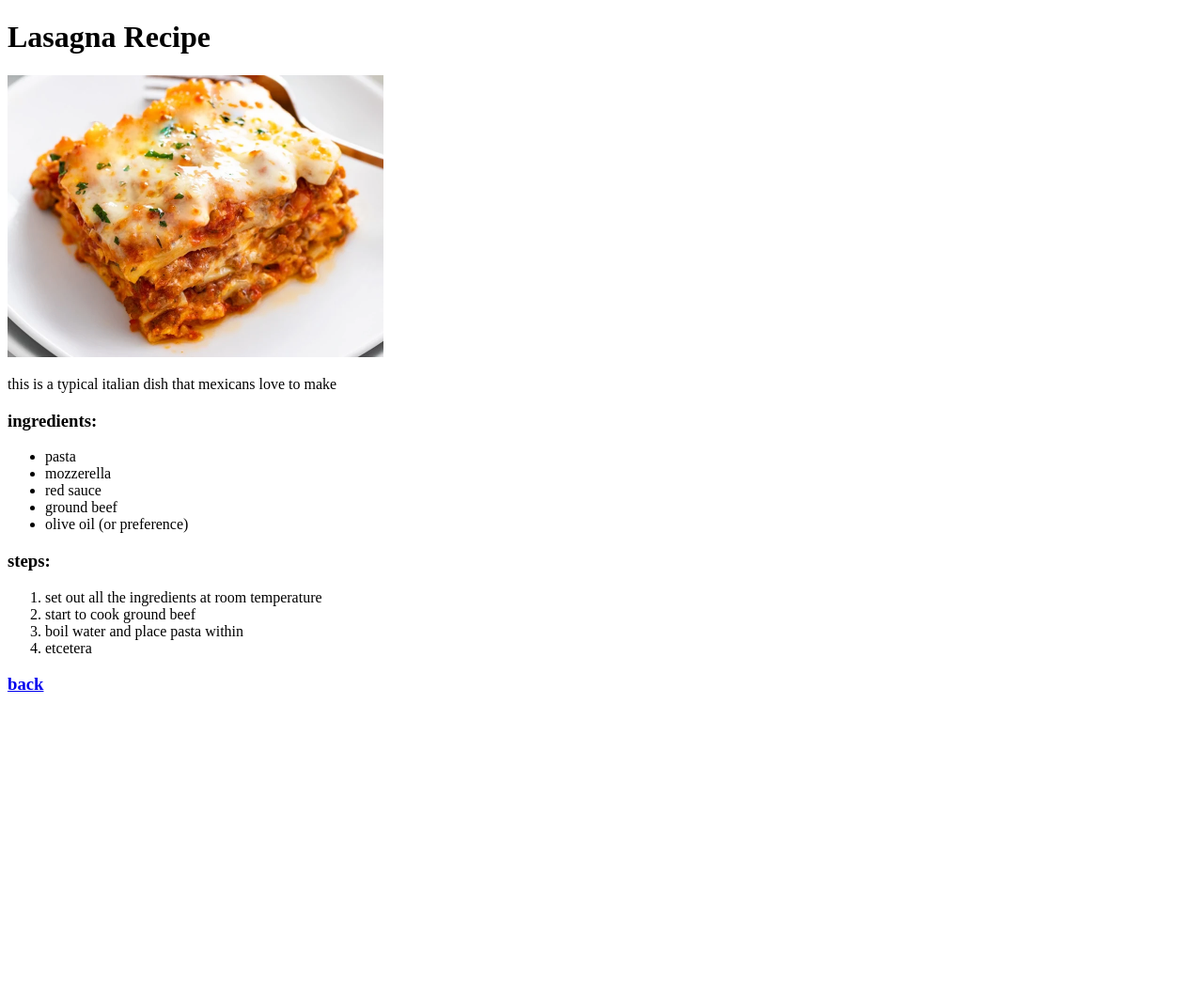
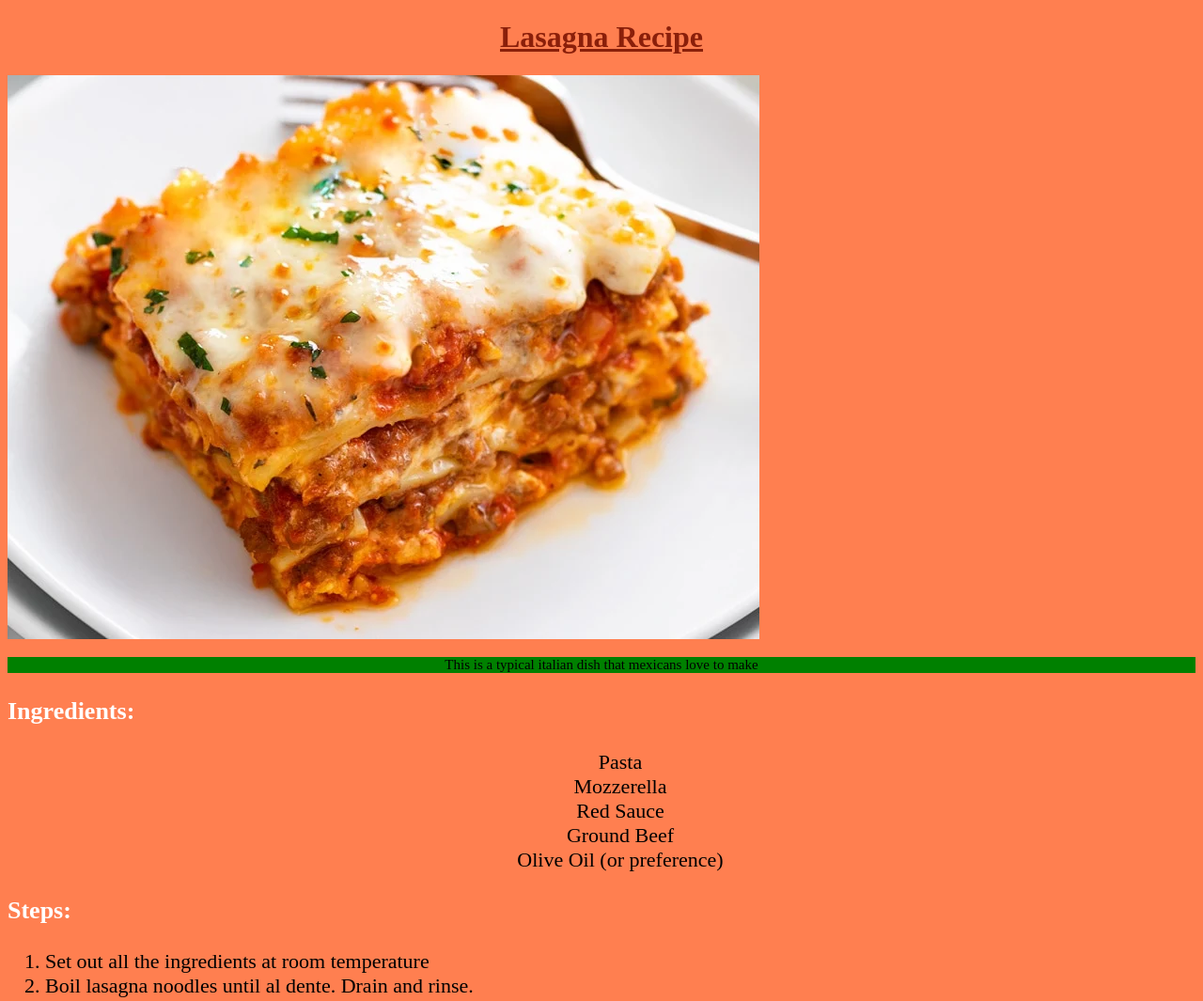
Before and after one commit to laraandrew/odin-recipes, a plain HTML site: page recipePages/lasagna.html in a window 1280 px wide. Shown: the top 1065 px of the page at 94% size. Before the commit the page ends 800 px from the top, so only its background shows below. Drawn offline with Linux system fonts and the light colour scheme.

Commit message:
made additional modifications to lasagna recipe, next is nacho.

```diff
--- a/recipePages/lasagna.html
+++ b/recipePages/lasagna.html
@@ -3,28 +3,33 @@
     <head>
         <meta charset="UTF-8">
         <title>Lasagna Recipe</title>
+        <link rel="stylesheet" href="./stylesheets/Lstyle.css"/>
       </head>
-
+      <body style="background-color: coral;"></body>
       <h1>Lasagna Recipe</h1>
 
-      <img src="../images/lasagna.jpg" alt="picture of finished lasagna" width="400">
-      <p> this is a typical italian dish that mexicans love to make</p>
+      <img src="../images/lasagna.jpg" alt="picture of finished lasagna">
+      <p class="caption">This is a typical italian dish that mexicans love to make</p>
 
-      <h3>ingredients: </h3>
-      <ul>
-        <li>pasta</li>
-        <li>mozzerella</li>
-        <li>red sauce</li>
-        <li>ground beef</li>
-        <li>olive oil (or preference)</li>
+      <h3>Ingredients: </h3>
+      <ul style="list-style-type: none;" class="ingredients">
+        <li>Pasta</li>
+        <li>Mozzerella</li>
+        <li>Red Sauce</li>
+        <li>Ground Beef</li>
+        <li>Olive Oil (or preference)</li>
       </ul>
 
-      <h3>steps: </h3>
-      <ol>
-        <li>set out all the ingredients at room temperature</li>
-        <li>start to cook ground beef</li>
-        <li>boil water and place pasta within</li>
-        <li>etcetera</li>
+      <h3>Steps: </h3>
+      <ol class="steps">
+        <li>Set out all the ingredients at room temperature</li>
+        <li>Boil lasagna noodles until al dente. Drain and rinse.</li>
+        <li>Brown ground beef with onion and garlic.</li>
+        <li>Add tomatoes, tomato paste, sugar, and spices. Simmer.</li>
+        <li>Mix ricotta, mozzarella, Parmesan, parsley, and egg.</li>
+        <li>Layer noodles, meat sauce, cheese mixture.</li>
+        <li>Repeat layers, finish with noodles, sauce, and cheese.</li>
+        <li>Bake at 375°F (190°C) until golden. Let it rest before serving.</li>
       </ol>
-      <a href="../index.html"><h3>back</h3></a>
+      <a href="../index.html"><button>back</button></a>
 </html>
--- /dev/null
+++ b/recipePages/stylesheets/Lstyle.css
@@ -0,0 +1,38 @@
+.ingredients {
+    text-align: center;
+    font-size: 22px;
+    font-weight: 300;
+}
+
+.caption {
+    font-size: 15px;
+    text-align: center;
+    background-color: green;
+}
+
+h1{
+    text-align: center;
+    color: rgb(138, 31, 10);
+    border: 2px;
+    text-decoration: underline;
+}
+
+h3 {
+    font-size: 26px;
+    color: white;
+
+}
+
+.steps {
+    font-size: 22px;
+    font-weight: 500;
+    text-decoration: wavy;
+}
+
+button {
+    padding: 10px 20px;
+    background-color: #53554f;
+    box-shadow: 0 2px 4px rgba(0, 0, 0, 0.2);
+    text-transform: uppercase;
+    transition: background-color 0.3s, box-shadow 0.3s;
+}
--- a/styles.css
+++ b/styles.css
@@ -1,12 +1,16 @@
 li {
     color: rgb(30, 125, 34);
     background-color: rebeccapurple;
-    opacity: .5;
+    opacity: .7;
     font-size: 22px;
     font-weight: 700;
+    text-align: center;
+    line-height: 1.5;
+    font-family: Times, 'Times New Roman', serif;
 }
 ul {
     list-style-type: none;
+    line-height: 1.5;
 }
 
 h1 {
@@ -15,15 +19,16 @@ h1 {
     color: salmon;
     font-family: Times, 'Times New Roman', serif;
     background-color: aquamarine;
-    opacity: .3;
+    opacity: .7;
 }
 
 .container img {
-    display: inline-block; /* Ensures the image behaves as an inline element */
+    text-align: center; /* Ensures the image behaves as an inline element */
   }
 
 img {
-    text-align: center;
+    display: block;
+    margin: 0 auto;
     box-shadow: 5px 5px 10px #888888;
     width: auto;
     height: 300px;
```
Also changed, not shown: index.html (+4 -4 lines), recipePages/stylesheets/Nstyle.css (added), recipePages/stylesheets/Tstyle.css (added).
